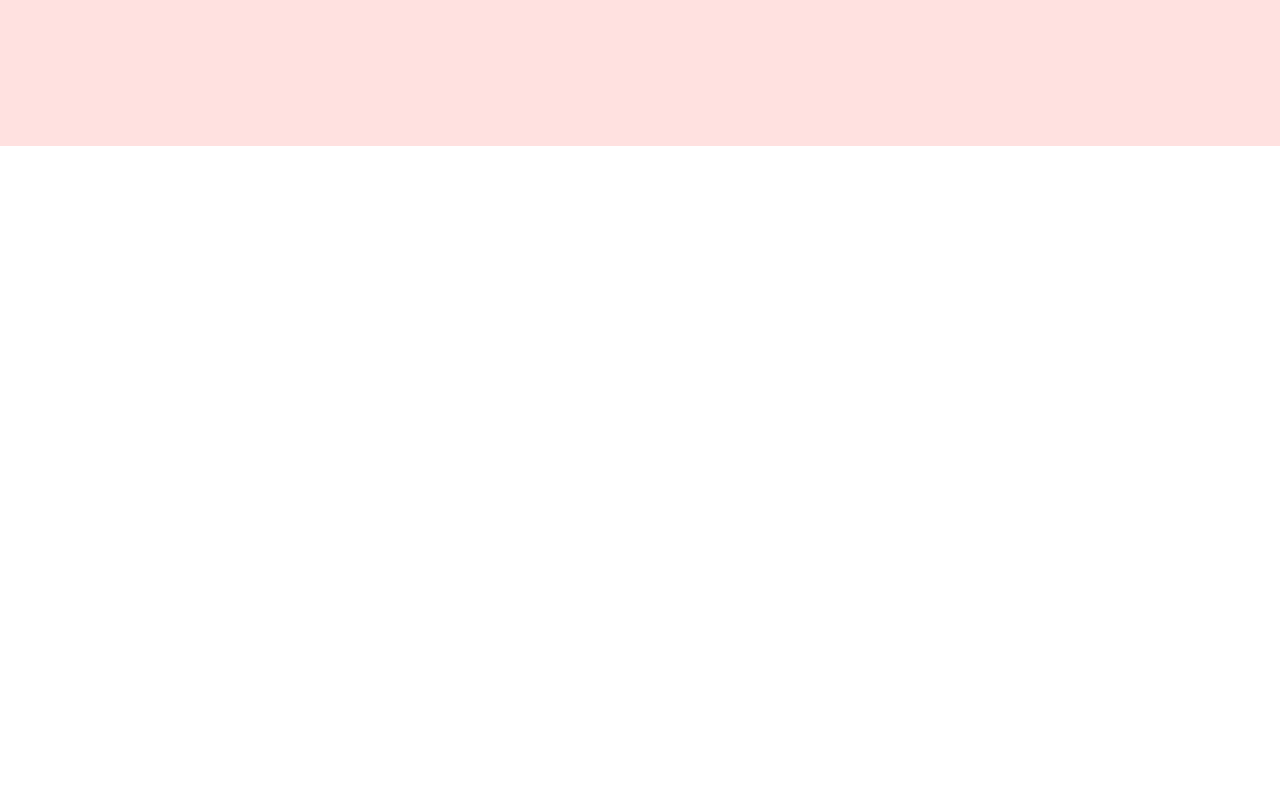
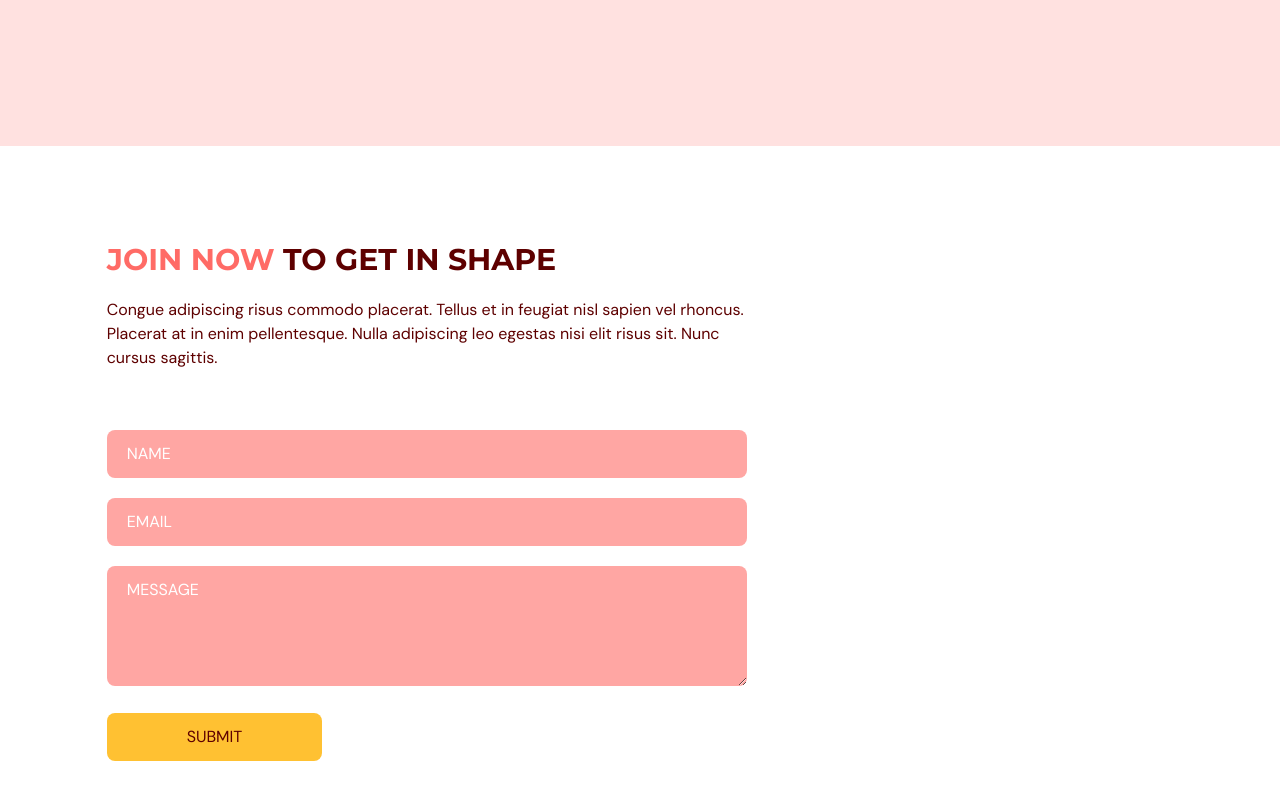
Before and after one commit to Steddyz/react-typescript-gym, a React (Vite) app: page / in a window 1280 px wide. Shown: the part 2832-3632 px from the top of the page. Before the commit the page ends 2978 px from the top, so only its background shows below. Built offline with nearby package versions, Linux system fonts and the light colour scheme.

Commit message:
add ContactUs page

```diff
--- a/package.json
+++ b/package.json
@@ -14,7 +14,8 @@
     "framer-motion": "^11.12.0",
     "react": "^18.3.1",
     "react-anchor-link-smooth-scroll": "^1.0.12",
-    "react-dom": "^18.3.1"
+    "react-dom": "^18.3.1",
+    "react-hook-form": "^7.53.2"
   },
   "devDependencies": {
     "@eslint/js": "^9.15.0",
--- a/src/App.tsx
+++ b/src/App.tsx
@@ -4,6 +4,7 @@
 import Home from "./scenes/Home/Home";
 import Benefits from "./scenes/Benefits/Benefits";
 import OurClasses from "./scenes/OurClasses/OurClasses";
+import ContactUs from "./scenes/ContactUs/ContactUs";
 
 
 const  App: FC = () => {
@@ -29,7 +30,8 @@
         <Navbar isTopOfPage={isTopOfPage}  selectedPage={selectedPage} setSelectedPage={setSelectedPage} />
         <Home setSelectedPage={setSelectedPage}/>
         <Benefits setSelectedPage={setSelectedPage} />
-        <OurClasses setSelectedPage={setSelectedPage}/>
+        <OurClasses setSelectedPage={setSelectedPage} />
+        <ContactUs setSelectedPage={setSelectedPage} />
       </div>
     </>
   );
--- /dev/null
+++ b/src/scenes/ContactUs/ContactUs.tsx
@@ -0,0 +1,138 @@
+import { SelectedPage } from '@/shared/type'
+import { FC } from 'react'
+import { motion } from 'framer-motion'
+import { useForm } from 'react-hook-form'
+import ContactUsPageGraphic from "@/assets/ContactUsPageGraphic.png"
+import HText from '@/components/HText'
+
+type Props = {
+    setSelectedPage: (value: SelectedPage) => void
+}
+
+const ContactUs: FC<Props> = ({ setSelectedPage }) => {
+
+    const inputStyles = `mt-5 w-full rounded-lg bg-primary-300 px-5 py-3 placeholder-white`;
+
+    const {
+        register,
+        trigger,
+        formState: { errors }
+
+    } = useForm()
+
+    const onSubmit = async (e: any) => {
+        const isValid = await trigger();
+
+        if(!isValid) {
+            e.preventDefault();
+        }
+    }
+
+  return (
+    <section
+    className='mx-auto w-5/6 pt-24 pb-32'
+    id='contactus'>
+        <motion.div
+        onViewportEnter={() => setSelectedPage(SelectedPage.ContactUs)}
+        >
+            <motion.div
+            className='md:w-3/5'
+            initial="hidden"
+            whileInView="visible"
+            viewport={{ once: true, amount: 0.5 }}
+            transition={{duration: 0.5}}
+            variants={{
+                hidden: {opacity: 0, x: -50},
+                visible: {opacity: 1, x: 0}
+            }}
+            >
+                <HText>
+                    <span className='text-primary-500'>JOIN  NOW </span>
+                    TO GET IN SHAPE
+                </HText>
+                <p className='my-5'>
+                    Congue adipiscing risus commodo placerat. Tellus et in feugiat nisl
+                    sapien vel rhoncus. Placerat at in enim pellentesque. Nulla
+                    adipiscing leo egestas nisi elit risus sit. Nunc cursus sagittis.
+                </p>
+            </motion.div>
+
+            <div className='mt-10 justify-between gap-8 md:flex'>
+                <motion.div
+                className='mt-10 basis-3/5 md:mt-0'
+                initial="hidden"
+                whileInView="visible"
+                viewport={{ once: true, amount: 0.5 }}
+                transition={{duration: 0.5}}
+                variants={{
+                    hidden: {opacity: 0, y: 50},
+                    visible: {opacity: 1, y: 0}
+                }}
+                >
+                    <form
+                    target='_blank'
+                    onSubmit={onSubmit}
+                    method='POST'
+                    action='https://formsubmit.co/qwesteddyoff@gmail.com'
+                    >
+                        <input
+                         className={inputStyles}
+                        type="text"
+                        placeholder='NAME'
+                        {...register("name", {
+                            required: true,
+                            maxLength: 100,
+                        })}
+                        / >
+                            {errors.name && (
+                                <p className='text-primary-500 mt-1'>
+                                    {errors.name.type === "required" && "This field is required."}
+                                    {errors.name.type === "maxLength" && "Max length is 100 char."}
+                                </p>
+                            )}
+                        <input
+                         className={inputStyles}
+                        type="text"
+                        placeholder='EMAIL'
+                        {...register("email", {
+                            required: true,
+                            pattern:  /^[A-Z0-9._%+-]+@[A-Z0-9.-]+\.[A-Z]{2,}$/i,
+                        })}
+                        / >
+                            {errors.email && (
+                                <p className='text-primary-500 mt-1'>
+                                    {errors.email.type === "required" && "This field is required."}
+                                    {errors.email.type === "pattern" && "Invalid email address."}
+                                </p>
+                            )}
+                        <textarea
+                        className={inputStyles}
+                        rows={4}
+                        cols={50}
+                        placeholder='MESSAGE'
+                        {...register("message", {
+                            required: true,
+                            maxLength: 2000,
+                        })}
+                        >
+                            {errors.message && (
+                                <p className='text-primary-500 mt-1'>
+                                    {errors.message.type === "required" && "This field is required."}
+                                    {errors.message.type === "maxLength" && "Max length is 2000 char."}
+                                </p>
+                            )}
+
+                        </textarea>
+                        <button
+                        className='mt-5 rounded-lg bg-secondary-500 px-20 py-3 transition duration-500 hover:text-white' type='submit'>
+                            SUBMIT
+                        </button>
+                    </form>
+                </motion.div>
+            </div>
+        </motion.div>
+    </section>
+  )
+}
+
+export default ContactUs
```
Also changed, not shown: 1 other file (tests, documents, lock files or other folders).
